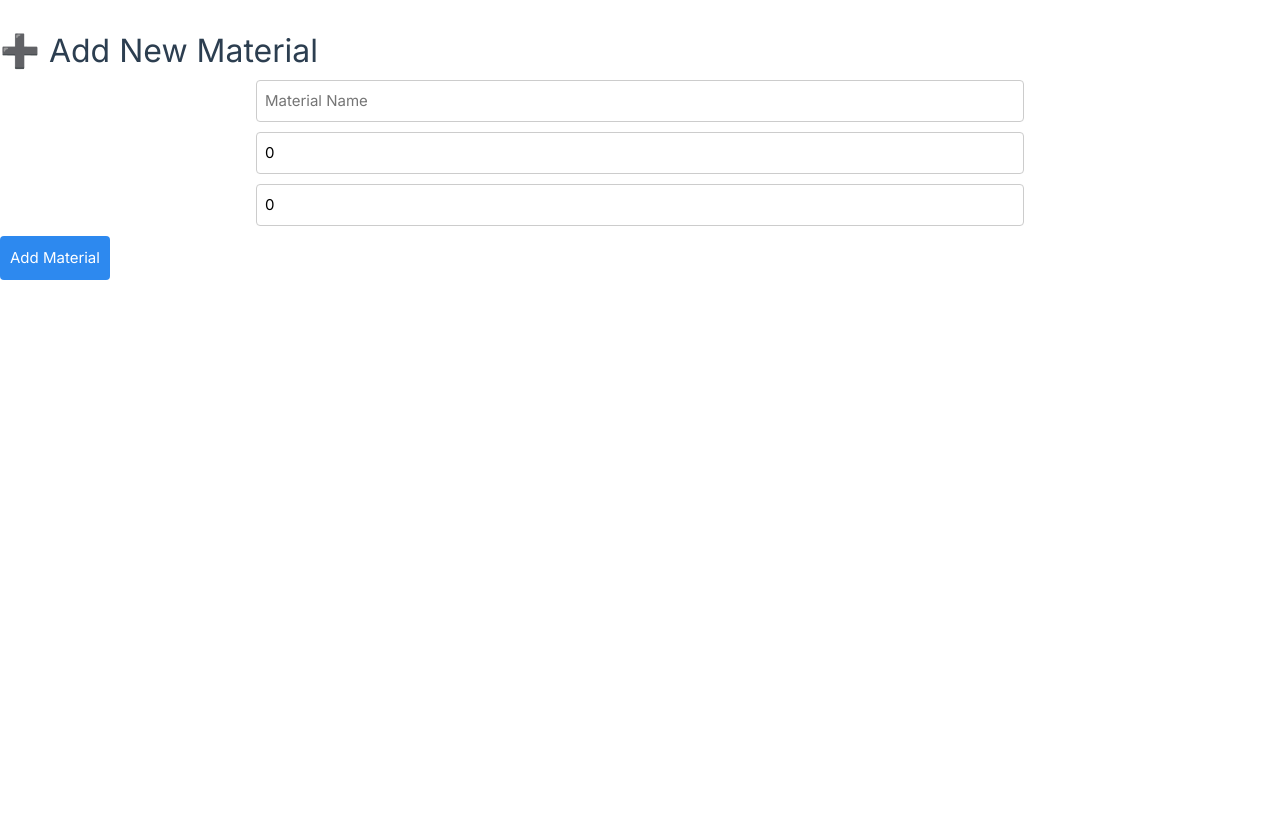
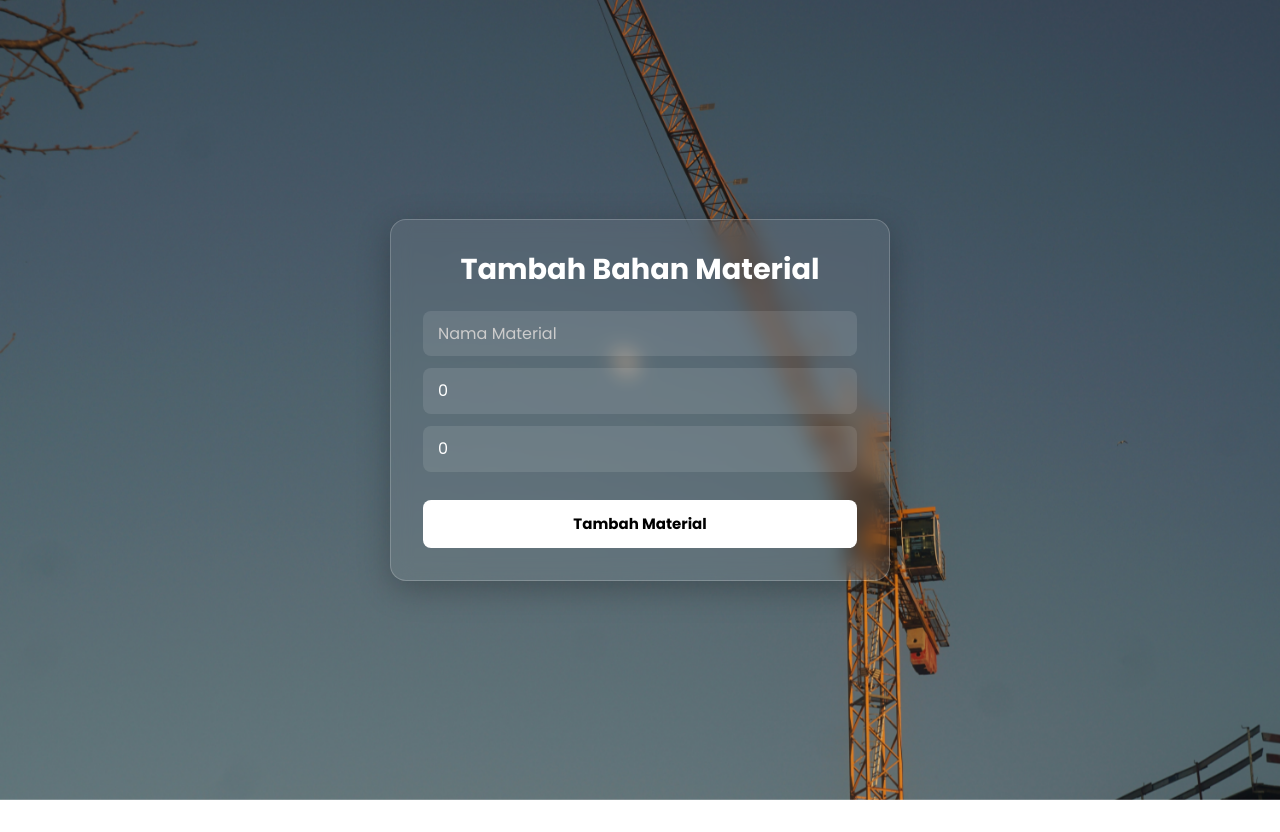
Before and after one commit to tubesPBOO/frontend, a Vue app: page /materials/add in a window 1280 px wide. After the commit the page ends 800 px from the top, so only its background shows below. Built offline with nearby package versions, Linux system fonts and the light colour scheme; a web font is replaced by a local one.

Commit message:
Dashboard Admin

```diff
--- a/src/router/index.js
+++ b/src/router/index.js
@@ -8,6 +8,7 @@ import RegisterCustomer from '../views/RegisterCustomer.vue';
 import RegisterTukang from '../views/RegisterTukang.vue';
 import CustomerList from '../views/CustomerList.vue';
 import CustomerProfile from '../views/CustomerProfile.vue';
+import DashboardAdmin from '../views/DashboardAdmin.vue';
 
 const routes = [
   {
@@ -44,6 +45,11 @@ const routes = [
     path: '/register',
     name: 'Register',
     component: GeneralRegister
+  },
+  {
+    path: '/Dashboard/Admin',
+    name: 'Dashboard Admin',
+    component: DashboardAdmin
   },
   {
     path: '/customers',
--- a/src/views/AddMaterial.vue
+++ b/src/views/AddMaterial.vue
@@ -1,15 +1,15 @@
 <template>
-    <div style="margin-top: 2rem">
-        <h2>➕ Add New Material</h2>
-
+  <div class="material-page">
+    <div class="form-glass">
+      <h2> Tambah Bahan Material</h2>
       <form @submit.prevent="submitMaterial">
-            <input v-model="material.name" placeholder="Material Name" required />
-            <input v-model.number="material.stock" type="number" placeholder="Stock" required />
-            <input v-model.number="material.price" type="number" placeholder="Price" required />
-            <button type="submit">Add Material</button>
+        <input v-model="material.name" placeholder="Nama Material" required />
+        <input v-model.number="material.stock" type="number" placeholder="Jumlah Stok" required />
+        <input v-model.number="material.price" type="number" placeholder="Harga per Unit (Rp)" required />
+        <button type="submit">Tambah Material</button>
       </form>
-
-        <p v-if="responseMessage">{{ responseMessage }}</p>
+      <p v-if="responseMessage" class="response">{{ responseMessage }}</p>
+    </div>
   </div>
 </template>
 
@@ -32,27 +32,22 @@ export default {
       try {
         const response = await fetch('http://localhost:8080/api/admin/materials', {
           method: 'POST',
-                    headers: {
-                        'Content-Type': 'application/json'
-                    },
+          headers: { 'Content-Type': 'application/json' },
           body: JSON.stringify(this.material)
         });
 
         if (response.ok) {
           const data = await response.json();
-                    this.responseMessage = `✅ Material created! ID: ${data.id}`;
-                    console.log('Created Material:', data);
-
-                    // reset form
+          this.responseMessage = `Material berhasil ditambahkan! ID: ${data.id}`;
           this.material.name = '';
           this.material.stock = 0;
           this.material.price = 0;
         } else {
           const errText = await response.text();
-                    this.responseMessage = `❌ Failed: ${errText}`;
+          this.responseMessage = `Gagal menambahkan! : ${errText}`;
         }
       } catch (err) {
-                this.responseMessage = `⚠️ Error: ${err.message}`;
+        this.responseMessage = `Terjadi kesalahan! : ${err.message}`;
       }
     }
   }
@@ -60,30 +55,108 @@ export default {
 </script>
 
 <style scoped>
+.material-page {
+  min-height: 100vh;
+  background: url('/images/ale.jpg') center/cover no-repeat;
+  display: flex;
+  align-items: center;
+  justify-content: center;
+  padding: 2rem;
+  backdrop-filter: blur(2px);
+  animation: fadeIn 1s ease-in;
+}
+
+@keyframes fadeIn {
+  0% {
+    opacity: 0;
+    transform: translateY(20px);
+  }
+  100% {
+    opacity: 1;
+    transform: translateY(0);
+  }
+}
+
+.form-glass {
+  background: rgba(255, 255, 255, 0.07);
+  border-radius: 16px;
+  padding: 2rem;
+  width: 100%;
+  max-width: 500px;
+  box-shadow: 0 8px 32px rgba(0, 0, 0, 0.25);
+  backdrop-filter: blur(10px);
+  -webkit-backdrop-filter: blur(10px);
+  color: white;
+  text-align: center;
+  border: 1px solid rgba(255, 255, 255, 0.2);
+  animation: slideUp 0.8s ease forwards;
+}
+
+@keyframes slideUp {
+  0% {
+    opacity: 0;
+    transform: translateY(30px);
+  }
+  100% {
+    opacity: 1;
+    transform: translateY(0);
+  }
+}
+
+h2 {
+  font-family: "Poppins", sans-serif;
+  font-size: 1.8rem;
+  margin-bottom: 1.5rem;
+  font-weight: bold;
+}
+
 input {
   display: block;
-    margin: 10px auto;
-    padding: 8px;
-    width: 60%;
-    border: 1px solid #ccc;
-    border-radius: 4px;
+  margin: 12px auto;
+  padding: 10px 15px;
+  width: 100%;
+  background-color: rgba(255, 255, 255, 0.1);
+  border: none;
+  border-radius: 8px;
+  color: white;
+  font-size: 1rem;
+  font-family: "Poppins", sans-serif;
+  transition: background 0.3s ease, transform 0.2s ease;
+}
+
+input:focus {
+  background-color: rgba(255, 255, 255, 0.2);
+  outline: none;
+  transform: scale(1.02);
+}
+
+input::placeholder {
+  color: #ccc;
 }
 
 button {
-    padding: 10px;
-    background-color: #2d89ef;
-    color: white;
+  width: 100%;
+  margin-top: 1rem;
+  padding: 12px;
+  background-color:  #ffffff;
+  color: #000000;
+  font-weight: bold;
+  font-family: "Poppins", sans-serif;
   border: none;
-    border-radius: 4px;
+  border-radius: 8px;
   cursor: pointer;
+  transition: transform 0.2s ease, background-color 0.3s ease;
 }
 
 button:hover {
-    background-color: #1b61c1;
+  background-color:#ffffff;
+  transform: scale(1.02);
 }
 
-p {
-    margin-top: 1rem;
-    color: green;
+.response {
+  margin-top: 1.2rem;
+  font-weight: 600;
+  color: #ffffff;
+  animation: fadeIn 0.5s ease-in;
 }
 </style>
--- /dev/null
+++ b/src/views/DashboardAdmin.vue
@@ -0,0 +1,110 @@
+<template>
+  <div class="admin-dashboard-wrapper">
+    <div class="dashboard-content">
+      <h1 class="dashboard-title">Dashboard Admin - Tukang.In</h1>
+      <p class="dashboard-subtitle">Selamat Datang!</p>
+      <p class="dashboard-subtext">Kelola data material Anda dengan mudah</p>
+
+      <div class="dashboard-grid">
+        <router-link to="/materials/add" class="dashboard-card">
+          <div class="icon">➕</div>
+          <span>Tambah Material</span>
+        </router-link>
+
+        <router-link to="/materials/edit" class="dashboard-card">
+          <div class="icon">✏️</div>
+          <span>Edit Material</span>
+        </router-link>
+
+        <router-link to="/customers" class="dashboard-card">
+          <div class="icon">📋</div>
+          <span>Daftar Customer</span>
+        </router-link>
+      </div>
+    </div>
+  </div>
+</template>
+
+<script>
+export default {
+  name: 'AdminDashboard'
+};
+</script>
+
+<style scoped>
+.admin-dashboard-wrapper {
+  min-height: 100vh;
+  background: url('/images/ale2.jpg') no-repeat center center / cover;
+  display: flex;
+  justify-content: center;
+  align-items: center;
+  font-family: 'Poppins', sans-serif;
+  padding: 2rem;
+}
+
+.dashboard-content {
+  background: rgba(255, 255, 255, 0.07);
+  backdrop-filter: blur(10px);
+  border-radius: 20px;
+  padding: 3rem 2rem;
+  text-align: center;
+  max-width: 700px;
+  width: 100%;
+  color: white;
+  border: 1px solid rgba(255, 255, 255, 0.15);
+  box-shadow: 0 8px 32px rgba(0, 0, 0, 0.25);
+}
+
+.dashboard-title {
+  font-size: 2.2rem;
+  font-weight: bold;
+  margin-bottom: 0.5rem;
+}
+
+.dashboard-subtitle {
+  font-size: 1.1rem;
+  margin-bottom: 0.3rem;
+  opacity: 0.95;
+}
+
+.dashboard-subtext {
+  font-size: 1rem;
+  margin-bottom: 1.5rem;
+  opacity: 0.8;
+}
+
+.dashboard-grid {
+  display: grid;
+  grid-template-columns: repeat(auto-fit, minmax(180px, 1fr));
+  gap: 1.5rem;
+  justify-content: center;
+}
+
+.dashboard-card {
+  display: flex;
+  flex-direction: column;
+  align-items: center;
+  background: rgba(255, 255, 255, 0.08);
+  border-radius: 16px;
+  padding: 1.5rem;
+  color: white;
+  border: 1px solid rgba(255, 255, 255, 0.1);
+  transition: transform 0.3s ease, background 0.3s ease;
+  text-decoration: none;
+}
+
+.dashboard-card:hover {
+  transform: translateY(-6px);
+  background: rgba(255, 255, 255, 0.2);
+}
+
+.icon {
+  font-size: 2rem;
+  margin-bottom: 0.5rem;
+}
+
+.dashboard-card span {
+  font-weight: 600;
+  font-size: 1rem;
+}
+</style>
--- a/src/views/EditMaterial.vue
+++ b/src/views/EditMaterial.vue
@@ -1,30 +1,23 @@
 <template>
-  <div class="container mt-5">
-    <h2 class="mb-4">Edit Material</h2>
-    <div class="mb-3">
-      <input v-model="materialName" class="form-control" placeholder="Nama Material" />
-    </div>
+  <div class="edit-material-page">
+    <div class="form-glass">
+      <h2>Edit Bahan Material</h2>
 
-    <div class="mb-3">
-      <label for="price">Harga</label>
-      <input v-model.number="price" id="price" type="number" class="form-control" placeholder="Masukkan harga baru" />
-      <button class="btn btn-primary mt-2" @click="updatePrice">Update Harga</button>
-    </div>
+      <input v-model="materialName" placeholder="Nama Material" required />
 
-    <div class="mb-3">
-      <label for="stock">Stok</label>
-      <input v-model.number="stock" id="stock" type="number" class="form-control" placeholder="Masukkan stok baru" />
-      <button class="btn btn-primary mt-2" @click="updateStock">Update Stok</button>
-    </div>
+      <label for="price">Harga Baru</label>
+      <input v-model.number="price" id="price" type="number" placeholder="Masukkan harga baru" />
+      <button @click="updatePrice">Update Harga</button>
 
-    <div class="mb-3">
-      <label for="rating">Rating</label>
-      <input v-model.number="rating" id="rating" type="number" step="0.1" class="form-control" placeholder="Masukkan rating baru" />
-      <button class="btn btn-primary mt-2" @click="updateRating">Update Rating</button>
-    </div>
+      <label for="stock">Stok Baru</label>
+      <input v-model.number="stock" id="stock" type="number" placeholder="Masukkan stok baru" />
+      <button @click="updateStock">Update Stok</button>
 
-    <div v-if="successMessage" class="alert alert-success mt-3">
-      {{ successMessage }}
+      <label for="rating">Rating Baru</label>
+      <input v-model.number="rating" id="rating" type="number" step="0.1" placeholder="Masukkan rating baru" />
+      <button @click="updateRating">Update Rating</button>
+
+      <p v-if="successMessage" class="response">{{ successMessage }}</p>
     </div>
   </div>
 </template>
@@ -48,7 +41,7 @@ export default {
           headers: { 'Content-Type': 'application/json' },
           body: JSON.stringify({ price: this.price }),
         });
-        if (!res.ok) throw new Error('Failed to update price');
+        if (!res.ok) throw new Error('Gagal memperbarui harga');
         this.successMessage = 'Harga berhasil diperbarui';
       } catch (err) {
         alert(err.message);
@@ -61,7 +54,7 @@ export default {
           headers: { 'Content-Type': 'application/json' },
           body: JSON.stringify({ stock: this.stock }),
         });
-        if (!res.ok) throw new Error('Failed to update stock');
+        if (!res.ok) throw new Error('Gagal memperbarui stok');
         this.successMessage = 'Stok berhasil diperbarui';
       } catch (err) {
         alert(err.message);
@@ -74,7 +67,7 @@ export default {
           headers: { 'Content-Type': 'application/json' },
           body: JSON.stringify({ totrating: this.rating }),
         });
-        if (!res.ok) throw new Error('Failed to update rating');
+        if (!res.ok) throw new Error('Gagal memperbarui rating');
         this.successMessage = 'Rating berhasil diperbarui';
       } catch (err) {
         alert(err.message);
@@ -85,11 +78,116 @@ export default {
 </script>
 
 <style scoped>
-.container {
-  max-width: 600px;
-  background: #fff;
+.edit-material-page {
+  min-height: 100vh;
+  background: url('/images/ale2.jpg') center/cover no-repeat;
+  display: flex;
+  align-items: center;
+  justify-content: center;
   padding: 2rem;
-  border-radius: 1rem;
-  box-shadow: 0 0 10px rgba(0,0,0,0.1);
+  animation: fadeIn 1s ease-in;
+}
+
+@keyframes fadeIn {
+  from {
+    opacity: 0;
+    transform: translateY(20px);
+  }
+  to {
+    opacity: 1;
+    transform: translateY(0);
+  }
+}
+
+.form-glass {
+  background: rgba(255, 255, 255, 0.07);
+  border-radius: 16px;
+  padding: 2rem;
+  width: 100%;
+  max-width: 500px;
+  box-shadow: 0 8px 32px rgba(0, 0, 0, 0.25);
+  backdrop-filter: blur(10px);
+  -webkit-backdrop-filter: blur(10px);
+  color: white;
+  text-align: center;
+  border: 1px solid rgba(255, 255, 255, 0.2);
+  animation: slideUp 0.8s ease forwards;
+}
+
+@keyframes slideUp {
+  from {
+    opacity: 0;
+    transform: translateY(30px);
+  }
+  to {
+    opacity: 1;
+    transform: translateY(0);
+  }
+}
+
+input {
+  display: block;
+  margin: 12px auto;
+  padding: 10px 15px;
+  width: 100%;
+  background-color: rgba(255, 255, 255, 0.1);
+  border: none;
+  border-radius: 8px;
+  color: white;
+  font-size: 1rem;
+  font-family: "Poppins", sans-serif;
+  transition: background 0.3s ease, transform 0.2s ease;
+}
+
+input:focus {
+  background-color: rgba(255, 255, 255, 0.2);
+  outline: none;
+  transform: scale(1.02);
+}
+
+input::placeholder {
+  color: #ccc;
+}
+
+h2 {
+  font-family: "Poppins", sans-serif;
+  font-size: 1.8rem;
+  margin-bottom: 1.5rem;
+  font-weight: bold;
+}
+
+label {
+  display: block;
+  text-align: left;
+  margin-top: 1rem;
+  font-weight: bold;
+  font-size: 0.95rem;
+  font-family: "Poppins", sans-serif;
+}
+
+button {
+  width: 100%;
+  margin-top: 0.5rem;
+  padding: 12px;
+  background-color: #FFF;
+  color: black;
+  font-weight: bold;
+  font-family: "Poppins", sans-serif;
+  border: none;
+  border-radius: 8px;
+  cursor: pointer;
+  transition: transform 0.2s ease, background-color 0.3s ease;
+}
+
+button:hover {
+  background-color: #FFF;
+  transform: scale(1.02);
+}
+
+.response {
+  margin-top: 1.2rem;
+  font-weight: 600;
+  color: #2ecc71;
+  animation: fadeIn 0.5s ease-in;
 }
 </style>
```
Also changed, not shown: public/images/ale.jpg (added), 1 other file (tests, documents, lock files or other folders). Lines whose indentation alone changed are shown as unchanged.
